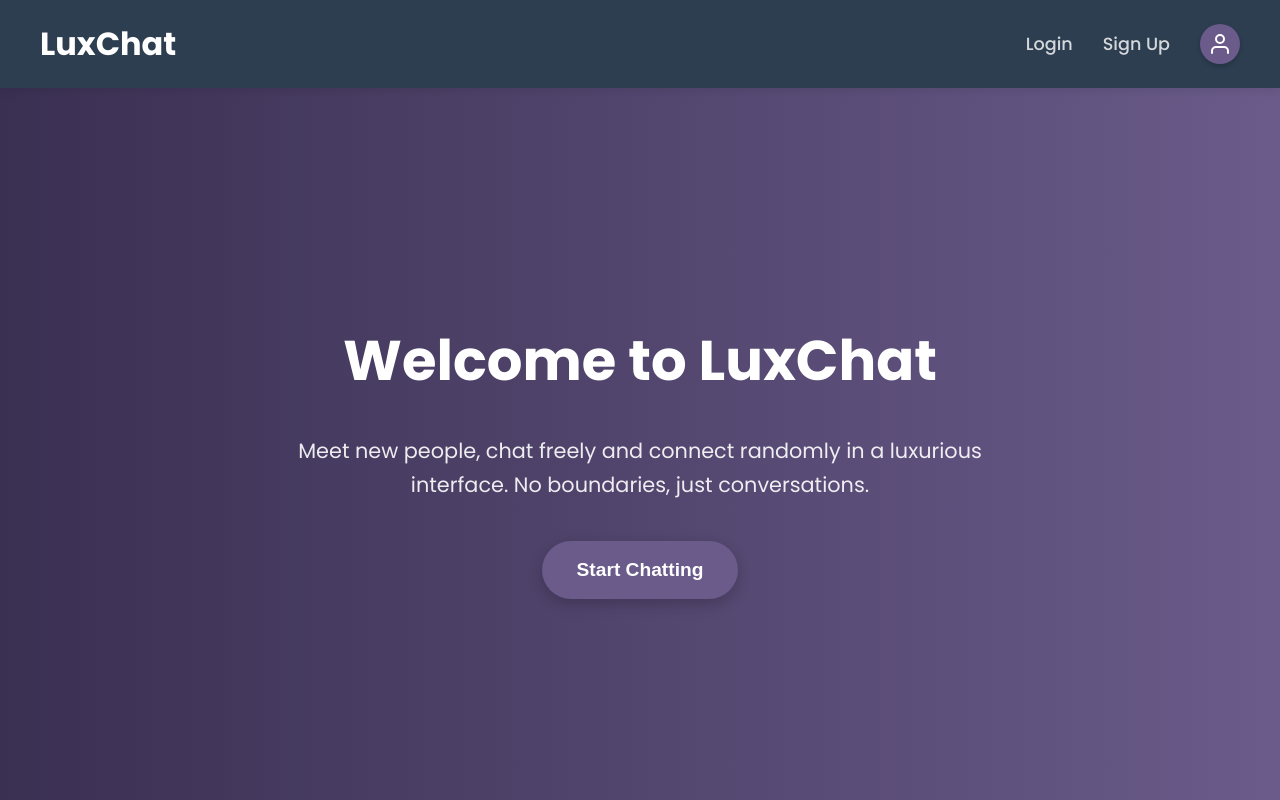
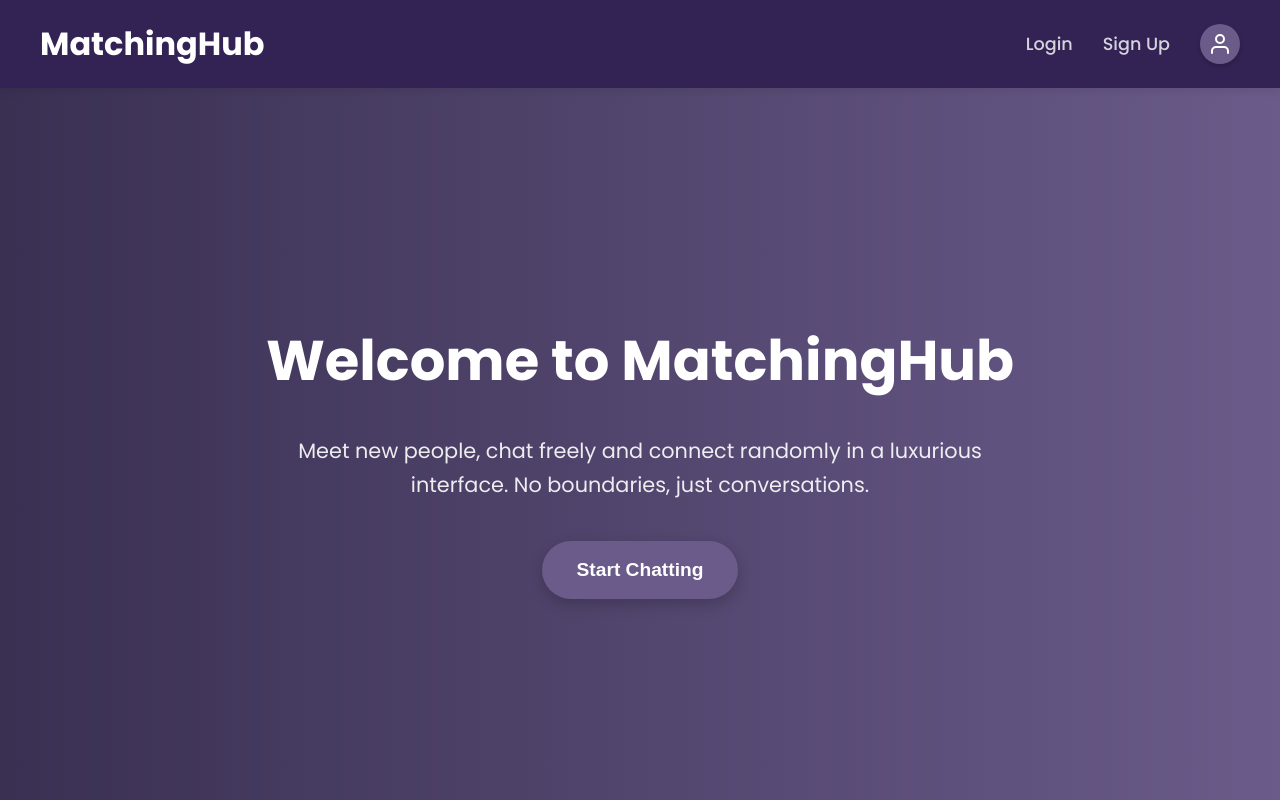
Before and after one commit to UjjwalTyagi-2749/MatchingHub, a plain HTML site: page Main.html in a window 1280 px wide. Drawn offline with nearby package versions, Linux system fonts and the light colour scheme.

Commit message:
Uploading changes

```diff
--- a/Main.html
+++ b/Main.html
@@ -3,16 +3,16 @@
 <head>
     <meta charset="UTF-8">
     <meta name="viewport" content="width=device-width, initial-scale=1.0">
-    <title>LuxChat - Welcome</title>
+    <title>MatchingHub - Welcome</title>
     <link rel="preconnect" href="https://fonts.googleapis.com">
     <link rel="preconnect" href="https://fonts.gstatic.com" crossorigin>
     <link href="https://fonts.googleapis.com/css2?family=Poppins:wght@400;500;600;700&display=swap" rel="stylesheet">
 
-    <link rel="stylesheet" href="Main.css">
+    <link rel="stylesheet" href="Mainn.css">
 </head>
 <body>
     <div class="header">
-        <div class="logo">LuxChat</div>
+        <div class="logo">MatchingHub</div>
         <nav class="nav-links">
             <a href="login.html">Login</a>
             <a href="sign.html">Sign Up</a>
@@ -33,7 +33,7 @@
     </div>
 
     <main class="main-content">
-        <h1>Welcome to LuxChat</h1>
+        <h1>Welcome to MatchingHub</h1>
         <p>Meet new people, chat freely and connect randomly in a luxurious interface. No boundaries, just conversations.</p>
         <!-- <button class="start-chatting-btn"> Start Chatting</button> -->
          <button class="start-chatting-btn" onclick="window.location.href='chatting.html'"  > Start Chatting</button>
--- a/Main.css
+++ b/Mainn.css
@@ -24,7 +24,8 @@ body {
 
 /* Header Styles */
 .header {
-    background-color: var(--header-bg-dark);
+    /* background-color: var(--header-bg-dark); */
+    background-color:#322354;
     padding: 20px 40px;
     display: flex;
     justify-content: space-between;
```
Also changed, not shown: 1 other file.
